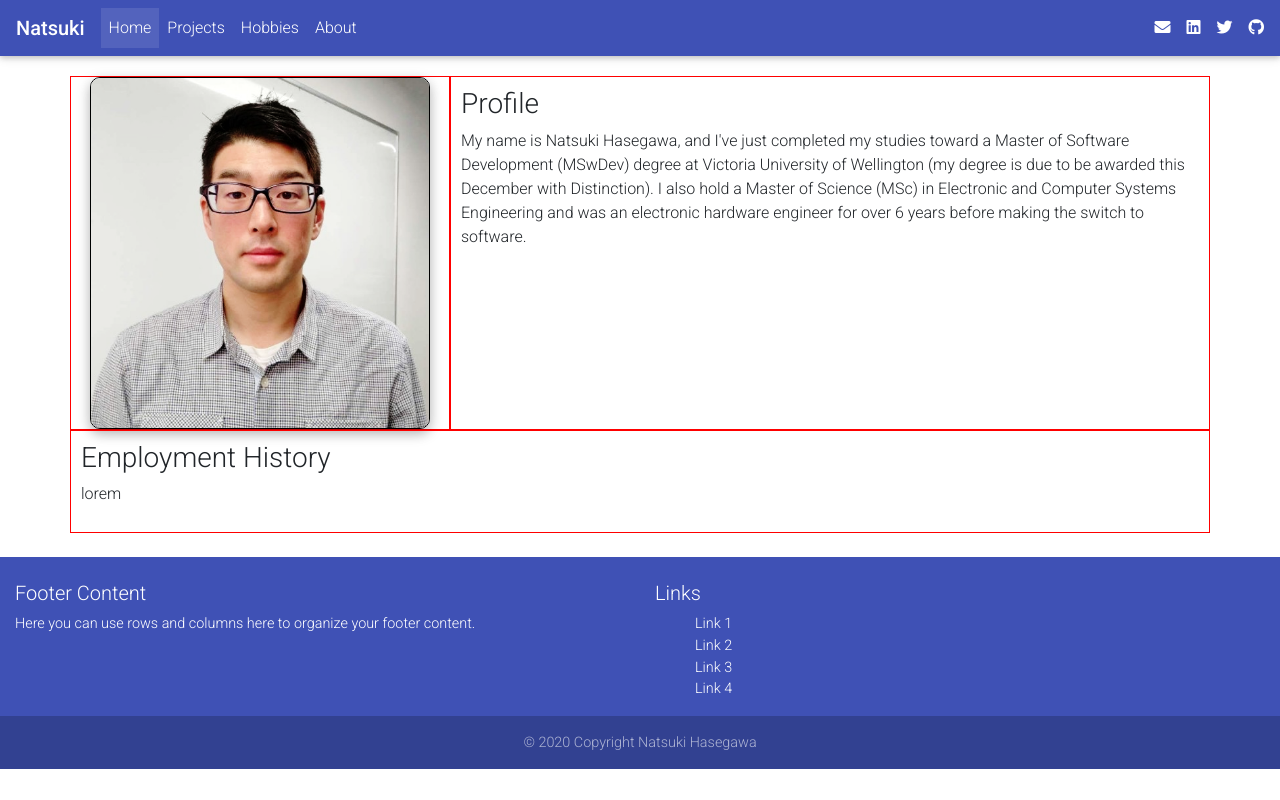
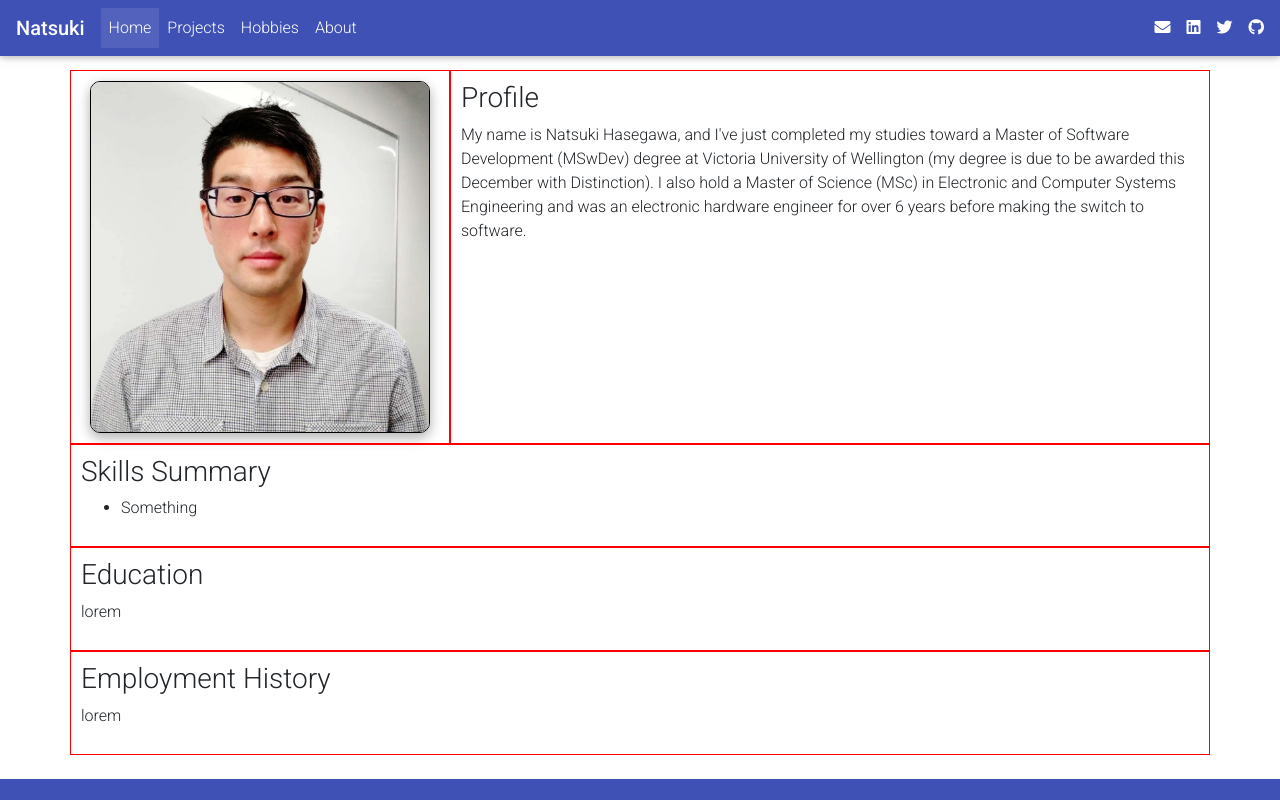
Before and after one commit to oosacker/portfoliio-site, a React (Create React App) app: page / in a window 1280 px wide. Shown: the top 800 px of the page. Built offline with nearby package versions, Linux system fonts and the light colour scheme.

Commit message:
fixed nav

```diff
--- a/src/App.css
+++ b/src/App.css
@@ -1,9 +1,10 @@
 body {
   background-color: white;
+  margin-top: 70px;
 }
 
 nav {
-  margin-bottom: 20px;
+  /* margin-bottom: 20px; */
 }
 
 .profile-pic {
@@ -15,11 +16,11 @@ nav {
 
 .image-container {
   text-align: center;
-
+  padding: 10px;
   border: 1px solid red;
 }
 
-.profile-container, .history-container {
+.profile-container, .history-container, .skills-container, .education-container {
   padding: 10px;
   border: 1px solid red;
 }
--- a/src/App.js
+++ b/src/App.js
@@ -50,7 +50,7 @@ const App = () => {
     <div className='main-div'>
 
       <Router>
-        <MDBNavbar color="indigo" dark expand="md">
+        <MDBNavbar color="indigo" dark expand="md" fixed="top">
 
           <MDBNavbarBrand>
             <strong className="white-text">Natsuki</strong>
--- a/src/home.js
+++ b/src/home.js
@@ -16,6 +16,22 @@ const Home = () => {
             </MDBRow>
 
             <MDBRow>
+                <MDBCol className='skills-container'>
+                    <h3>Skills Summary</h3>
+                    <ul>
+                        <li>Something</li>
+                    </ul>
+                </MDBCol>
+            </MDBRow>
+
+            <MDBRow>
+                <MDBCol className='education-container'>
+                    <h3>Education</h3>
+                    <p>lorem</p>
+                </MDBCol>
+            </MDBRow>
+
+            <MDBRow>
                 <MDBCol className='history-container'>
                     <h3>Employment History</h3>
                     <p>lorem</p>
--- a/src/modal.js
+++ b/src/modal.js
@@ -15,11 +15,17 @@ import {
 
 const Modal = (props) => {
 
+    const[modalState, setModalState] = useState(false);
+
+    useEffect( () => {
+        setModalState(props.modalState);
+    })
+
     return (
         <MDBContainer>
             {/* <MDBBtn onClick={toggleModal}>Modal</MDBBtn> */}
 
-            <MDBModal isOpen={props.display} >
+            <MDBModal isOpen={modalState} toggle={!props.modalState}>
 
                 <MDBModalHeader >
                     {props.header}
--- a/src/projects.js
+++ b/src/projects.js
@@ -21,10 +21,10 @@ import Modal from './modal';
 
 const Projects = () => {
 
-    const[modal1State, setModal1State] = useState(false);
+    const[modalState, setModalState] = useState(false);
 
     const btn1Handler = () => {
-        setModal1State(!modal1State);
+        setModalState(!modalState);
     }
 
 
@@ -32,7 +32,7 @@ const Projects = () => {
     return (
         <MDBContainer>
 
-            <Modal header={'header'} body={'body'} display={modal1State}/>
+            <Modal header={'header'} body={'body'} modalState={modalState}/>
 
             <MDBRow>
 
```
